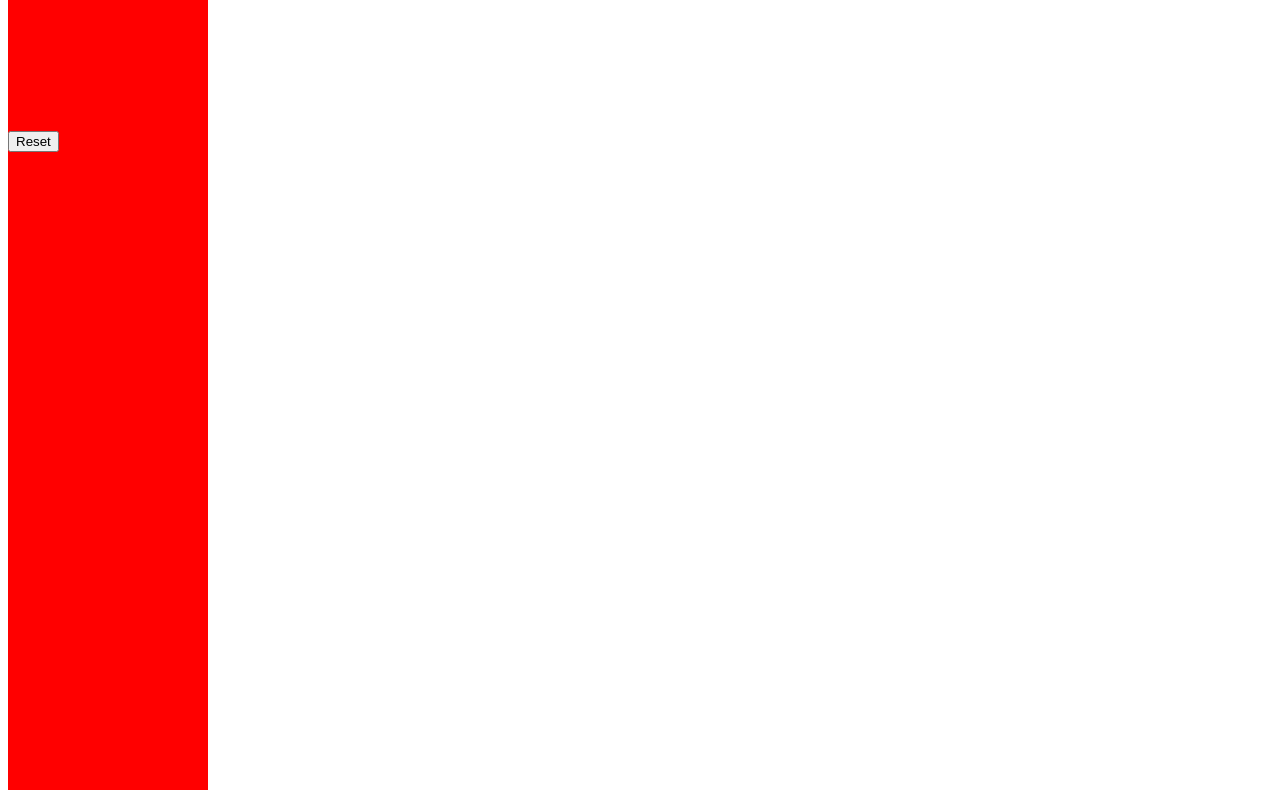
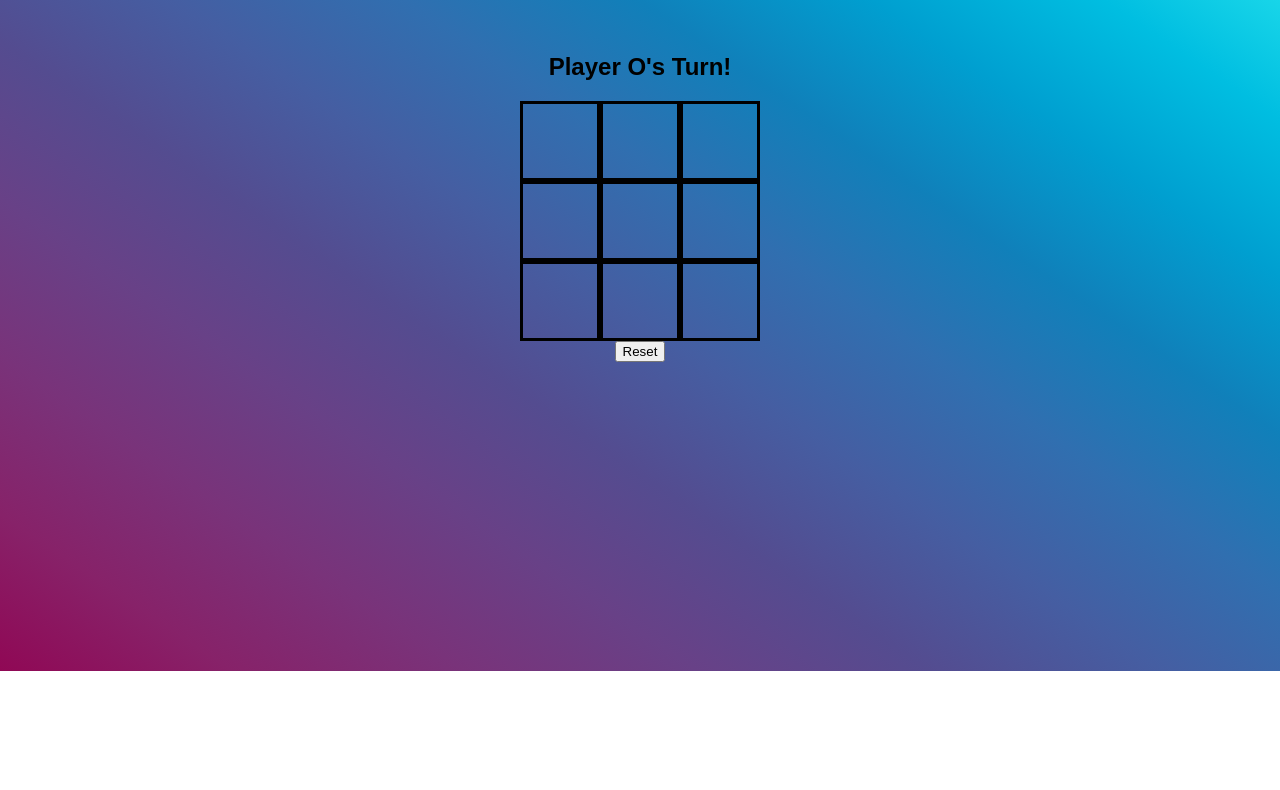
Before and after one commit to Gonzalez32/Tic-Tac-Toe-Game, a plain HTML site: page index.html in a window 1280 px wide. Shown: the part 196-986 px from the top of the page. After the commit the page ends 867 px from the top, so only its background shows below. Drawn offline with Linux system fonts and the light colour scheme.

Commit message:
rendering updated

```diff
--- a/css/style.css
+++ b/css/style.css
@@ -1,12 +1,44 @@
-div {
-    width: 200px;
-    height: 200px;
-    background-color: red;
+html {
+    box-sizing: border-box
 }
 
-.grid div {
-    display: flex;
-    flex-wrap: wrap;
-    width: 600px;
-    height: 600px;
+*, /* All elements*/
+  *::before, /* All ::before pseudo-elements */
+  *::after { /* All ::after pseudo-elements */
+    /* height & width will now include border & padding by default
+       but can be over-ridden as needed */
+    box-sizing: inherit;
 }
+
+body {
+    height: 100vh;
+    font-family: sans-serif;
+    display: -moz-grid;
+    flex-direction: column;
+    text-align: center;
+    margin: 0;
+    font-weight: bold;
+    justify-content: center;
+    background-image: linear-gradient(to right top, #900855, #872269, #79337a, #684187, #544c90, #455ea2, #306fb0, #1080ba, #009fd0, #00bee1, #20ddeb, #5ffbf1);
+    /* gap: 12px; */
+}
+
+h1{
+    justify-content: center;
+    font-size: 100px;
+}
+
+section.board {
+    display: grid;
+    grid-template-rows: repeat(3, 10vmin);
+    grid-template-columns: repeat(3, 10vmin);
+    grid-gap: 0vmin;
+    justify-content: center;
+}
+
+div {
+    border: 3px solid black;
+    font-size: 8vmin;
+    text-align: center;
+    vertical-align: middle;
+}
--- a/index.html
+++ b/index.html
@@ -5,24 +5,25 @@
     <meta name="viewport" content="width=device-width, initial-scale=1.0">
     <title>Tic Tac Toe</title>
     <link rel="stylesheet" href="css/style.css">
-    <script src="js/app.js"></script>
+    <script defer src="js/app.js"></script>
+    <!-- <link rel="stylesheet" href="https://cdn.jsdelivr.net/npm/bootstrap@4.5.3/dist/css/bootstrap.min.css" integrity="sha384-TX8t27EcRE3e/ihU7zmQxVncDAy5uIKz4rEkgIXeMed4M0jlfIDPvg6uqKI2xXr2" crossorigin="anonymous"> -->
+
 </head>
 <body>
-    <h1>Tic Tac Toe</h1>
+    <h1 class="h1">Tic Tac Toe</h1>
     <h2 id="message">Message</h2>
 
-
-    <div id="grid">
-        <div></div>
-        <div></div>
-        <div></div>
-        <div></div>
-        <div></div>
-        <div></div>
-        <div></div>
-        <div></div>
-        <div></div>
-    </div>
+    <section class="board">
+        <div id="sq0"></div>
+        <div id="sq1"></div>
+        <div id="sq2"></div>
+        <div id="sq3"></div>
+        <div id="sq4"></div>
+        <div id="sq5"></div>
+        <div id="sq6"></div>
+        <div id="sq7"></div>
+        <div id="sq8"></div>
+    </section>
 
     <button id="resetBtn">Reset</button>
 </body>
--- a/js/app.js
+++ b/js/app.js
@@ -1,5 +1,12 @@
 /*-------------------------------- Constants --------------------------------*/
-const winningCombos = [
+
+let playerIs = {
+    '1': 'O',
+    '-1': 'X',
+    'null': ''
+}
+
+const winningCombo = [
     [0, 1, 2],
     [3, 4, 5],
     [6, 7, 8],
@@ -7,94 +14,87 @@ const winningCombos = [
     [1, 4, 7],
     [2, 5, 8],
     [0, 4, 8],
-    [2, 4, 6]
+    [2, 4, 6],
 ]
-
 
 /*---------------------------- Variables (state) ----------------------------*/
 
 // Variables might include (board/turn/winner)
-let board
-let turn = 'X'
-let win
+let board, turn, winner
 
 /*------------------------ Cached Element References ------------------------*/
 
 // You might choose to put your game status here
-const squares = Array.from(document.querySelectorAll('#board div'))
+
+// find the class .board within the document
+const squares = document.querySelectorAll('.board div')
+// find the message id using getelementbyid
 const messages = document.getElementById('message')
 
 /*----------------------------- Event Listeners -----------------------------*/
 
 // This is where you should put the event listener
 // for a mouse-click
-document.getElementById('grid').addEventListener('click', switchOver)
+
+// apply eventlistener on reset button when click. First find the id using getelementbyid
 document.getElementById('resetBtn').addEventListener('click', init)
+// apply eventlistener on .BOARD so user can click to interact
+document.querySelector('.board').addEventListener('click', sqHandle)
 
 /*-------------------------------- Functions --------------------------------*/
 
-
 // Some functions you might choose to use:
+init()
 
 // Initialization function:
 // Where you set your initial state, setting up
 // what the board will look like upon loading
+function init() {
+    board = [null, null, null, null, null, null, null, null, null]
+    turn = 1
+    winner = null
+    render()
+}
 
 // On-Click function:
 // Set up what happens when one of the elements
 // is clicked
-
+function sqHandle(e) {
+    const index = parseInt(e.target.id.replace('sq', ''))
+    if (board[index] || winner)
+        return
+        board[index] = turn
+        turn *= -1
+        winner = winnerIs()
+        render()
+}
 
 // Check winner function:
 // Checks the current state of the board for
 // a winner and changes the state of the winner
 // variable if so
-
+function winnerIs() {
+    for (let i = 0; i < winningCombo.length; i++) {
+        if (Math.abs(board[winningCombo[i][0]] + board[winningCombo[i][1]] + board[winningCombo[i][2]]) === 3)
+        return board[winningCombo[i][0]]
+    }
+    if (board.includes(null)) return null
+    return 'T'
+}
 
 // Render function:
 // Displays the current state of the board
 // on the page, updating the elements to reflect
 // either X or O depending on whose turn it is
-
-
-
-
-
-
-
-
-
-
-
-
-
-
-
-
-
-
-
-
-
-
-
-
-
-
-
-
-
-
-// document.addEventListener('DOMContentLoaded', () => {
-//     const grids = document.querySelectorAll('.grid div')
-
-//     grids.forEach(grid => {
-//         grid.addEventListener('click', result)
-//     })
-
-//     function result(e) {
-//         const gridArray = Array.from(grids)
-//         const index = gridArray.indexOf(e.target)
-
-//     }
-// })
+function render() {
+    board.forEach((sq, idx) => {
+        squares[idx].innerText = playerIs[sq]
+    })
+    if (winner === 'T') {
+        message.innerHTML = 'Tie, Try Again!';
+    } else if (winner) {
+        message.innerHTML = `Congrats Player ${playerIs[winner].toUpperCase()}!`;
+    } else {
+        message.innerHTML = `Player ${playerIs[turn].toUpperCase()}'s Turn!`;
+    }
+}
```
